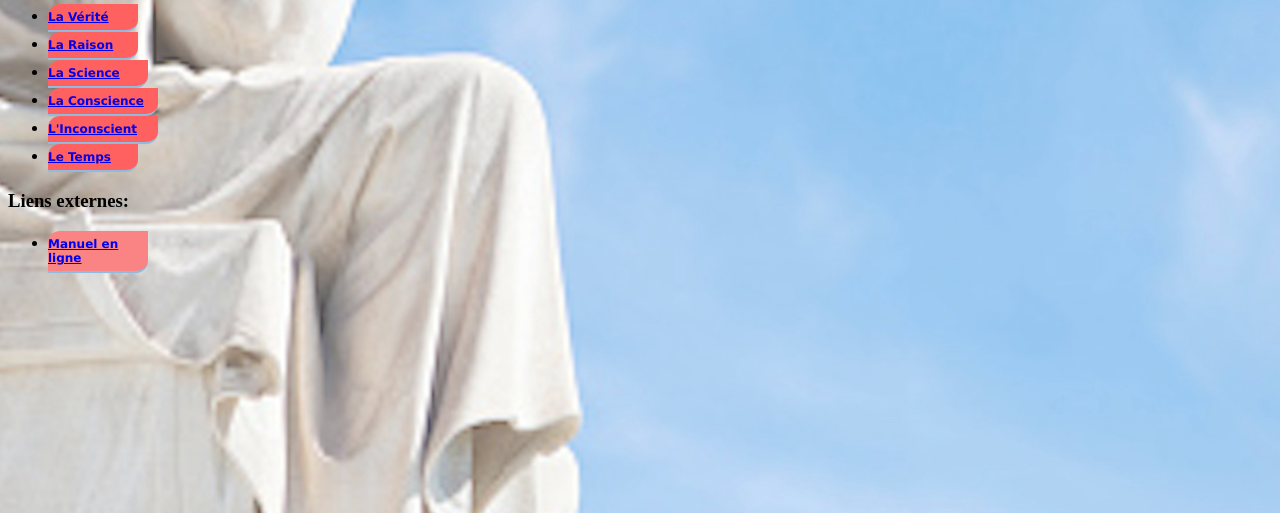
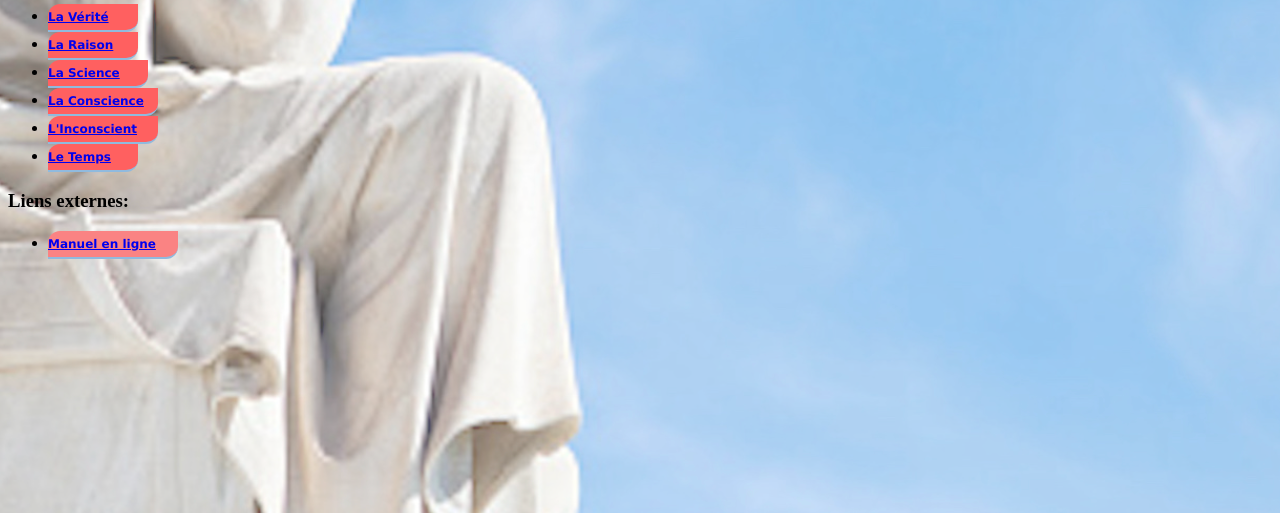
Before and after one commit to denisdoryan/mescours, a PHP site: the page made by Cours PHI/philo.html in a window 1280 px wide. Shown: the part 183-696 px from the top of the page. Run offline with PHP 8.4, Linux system fonts and the light colour scheme.

Commit message:
Update stylephilo.css

```diff
--- a/Cours PHI/stylephilo.css
+++ b/Cours PHI/stylephilo.css
@@ -113,7 +113,7 @@ html
   color:#fff;
   font:bold 12px Verdana;
   padding:6px 0 6px 0;
-  width: 100px;
+  width: 130px;
   border-bottom: 2px solid #90bade;
   margin: 0;
 }
```
